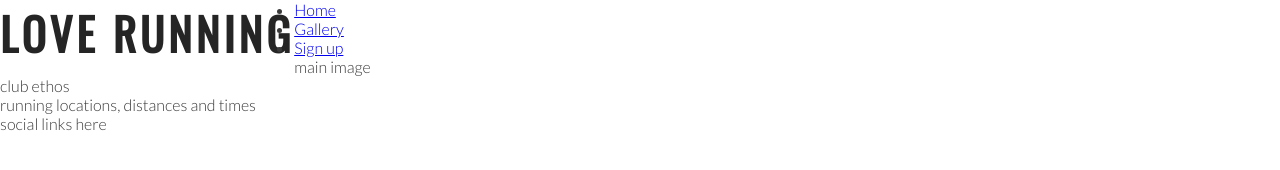
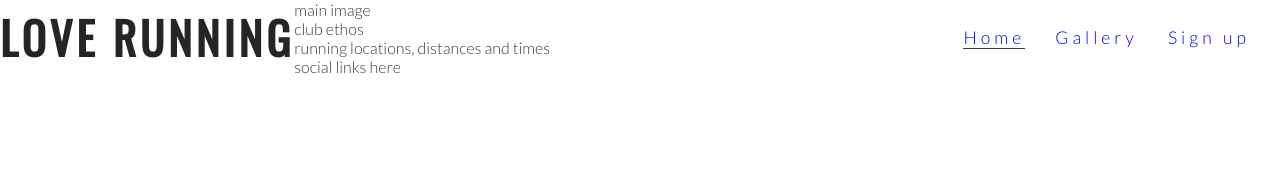
Before and after one commit to KateNowlan/love-running, a plain HTML site: page index.html in a window 1280 px wide. Drawn offline with nearby package versions, Linux system fonts and the light colour scheme.

Commit message:
style navigation links

```diff
--- a/assets.css/style.css
+++ b/assets.css/style.css
@@ -7,7 +7,7 @@
 }
 
 body {
-    font-family: Lato; sans-serif;
+    font-family: Lato; Sans-serif ;
     font-weight: 300;
     color: #3a3a3a;
 }
@@ -24,3 +24,26 @@ h1, h2 {
     float: left;
     font-size: 280%;
 }
+
+#menu {
+    font-size: 110%;
+    letter-spacing: 4px;
+}
+
+#menu li {
+    float: right;
+    list-style-type: none;
+    margin-right: 30px;
+}
+#menu a {
+    text-decoration: none;
+}
+#menu, #logo {
+    line-height: 75px;
+}
+#menu a:hover {
+    border-bottom: 1px solid #3a3a3a;
+}
+.active {
+    border-bottom: 1px solid #3a3a3a;
+}
--- a/index.html
+++ b/index.html
@@ -18,15 +18,15 @@
             <h1 id="logo">Love Running</h1>
         </a>
         <nav>
-            <ul>
+            <ul id="menu">
                 <li>
-                    <a href="index.html">Home</a>
+                    <a href="#">Sign up</a>
                 </li>
                 <li>
                     <a href="#">Gallery</a>
                 </li>
                 <li>
-                    <a href="#">Sign up</a>
+                    <a href="index.html" class="active">Home</a>
                 </li>
             </ul>
         </nav>
```
